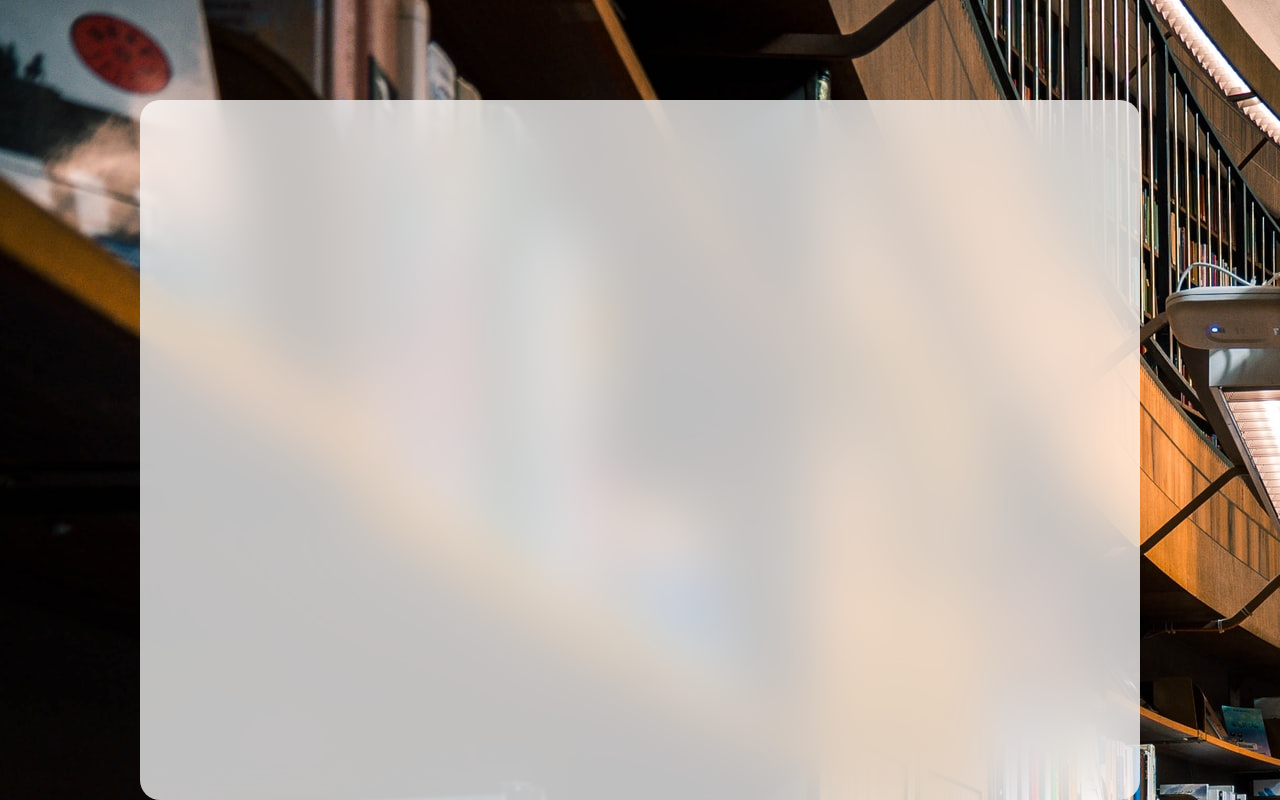
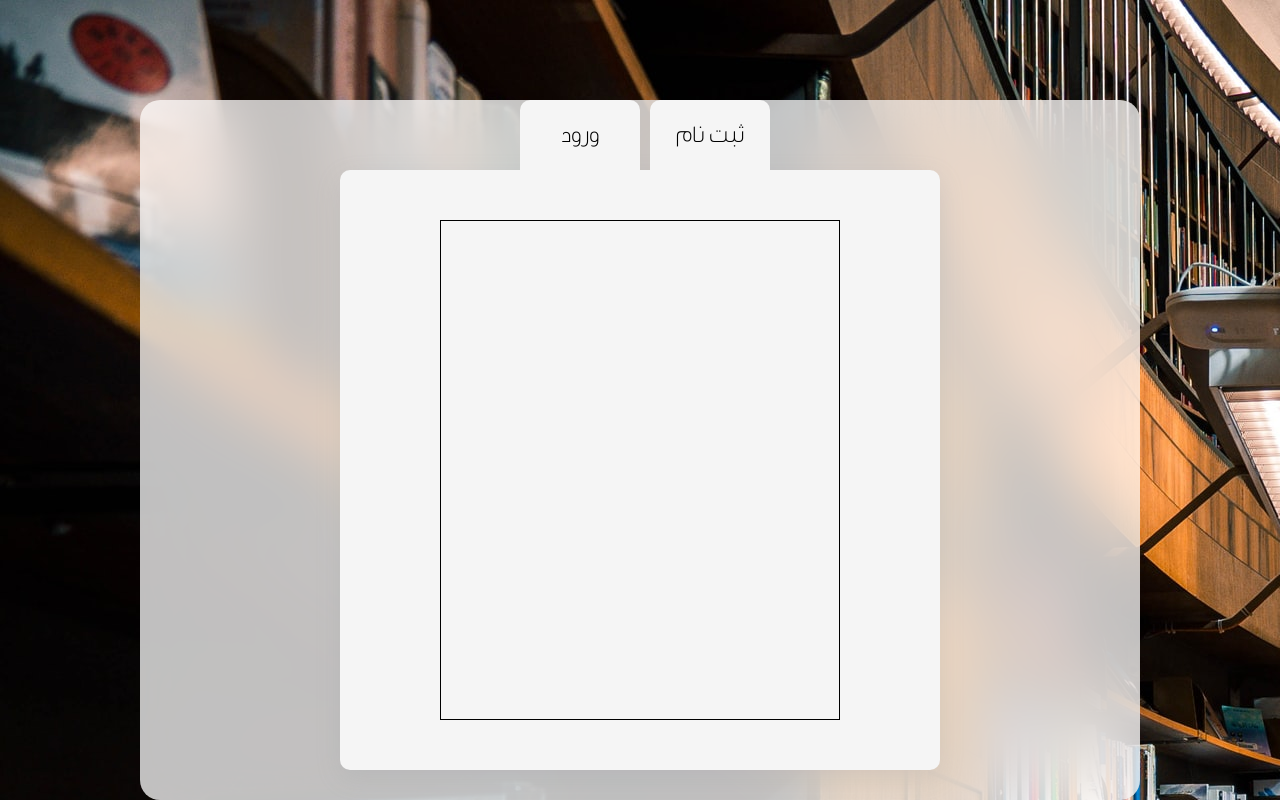
Before and after one commit to alivarastepour/LMS, a React (Create React App) app in the folder front-end/: page / in a window 1280 px wide. Built offline with nearby package versions, Linux system fonts and the light colour scheme; the HTML template or start-up script is replaced by a standard one.

Commit message:
main components are rendered

```diff
--- a/front-end/src/Components/MainPage/MainPage.js
+++ b/front-end/src/Components/MainPage/MainPage.js
@@ -1,8 +1,15 @@
 import { Wrapper } from "./MainPage.styles";
+import Header from "../Header/Header";
+import SignIn from "../Sign-in/Sign-in";
+import '../../Assets/styles/general-styles.css';
+import React from "react";
 
 const MainPage = () => {
     return <>
-        <Wrapper/>
+        <Wrapper>
+            <Header/>
+            <SignIn/>
+        </Wrapper>
     </>
 }
 
```
